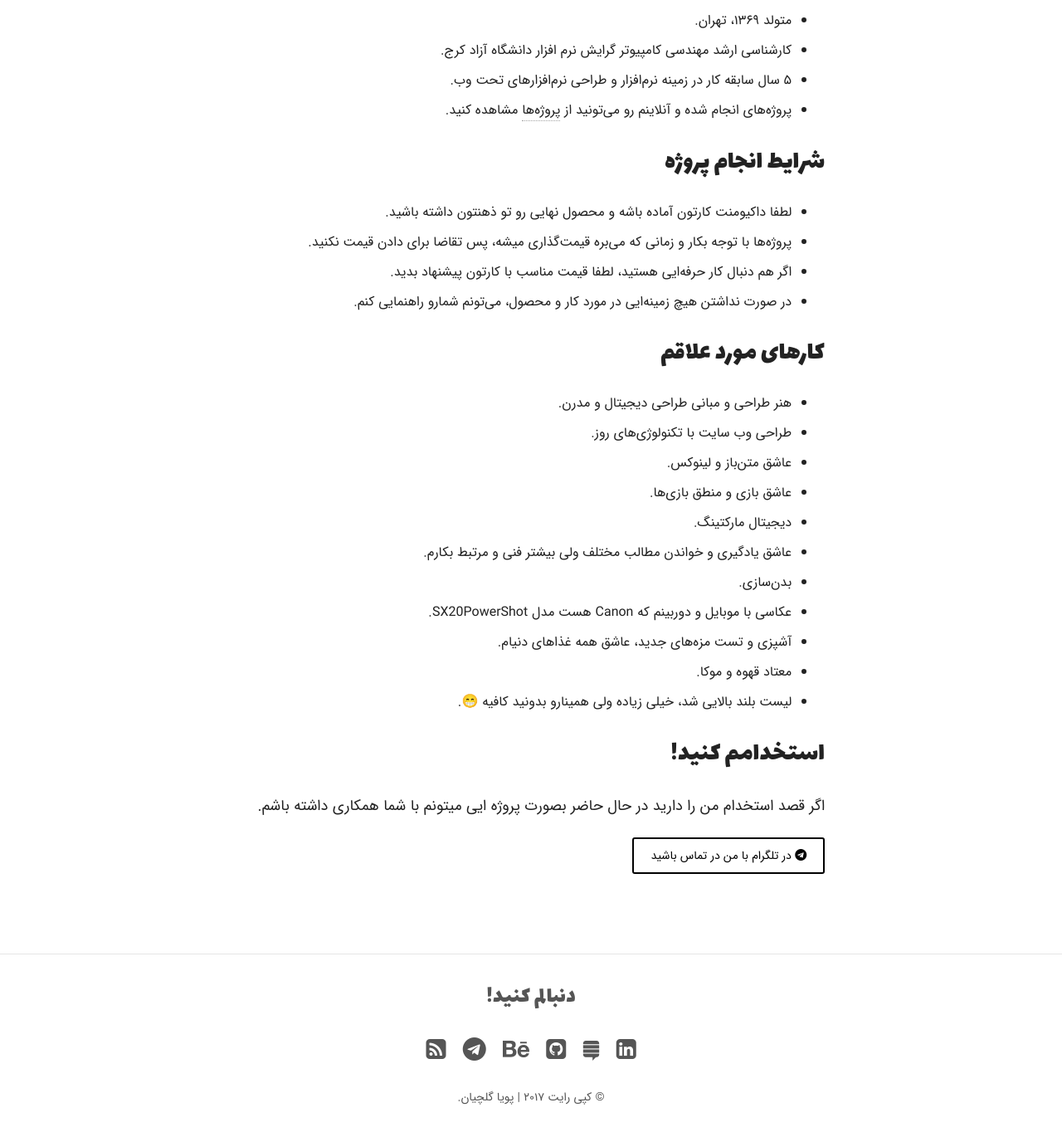
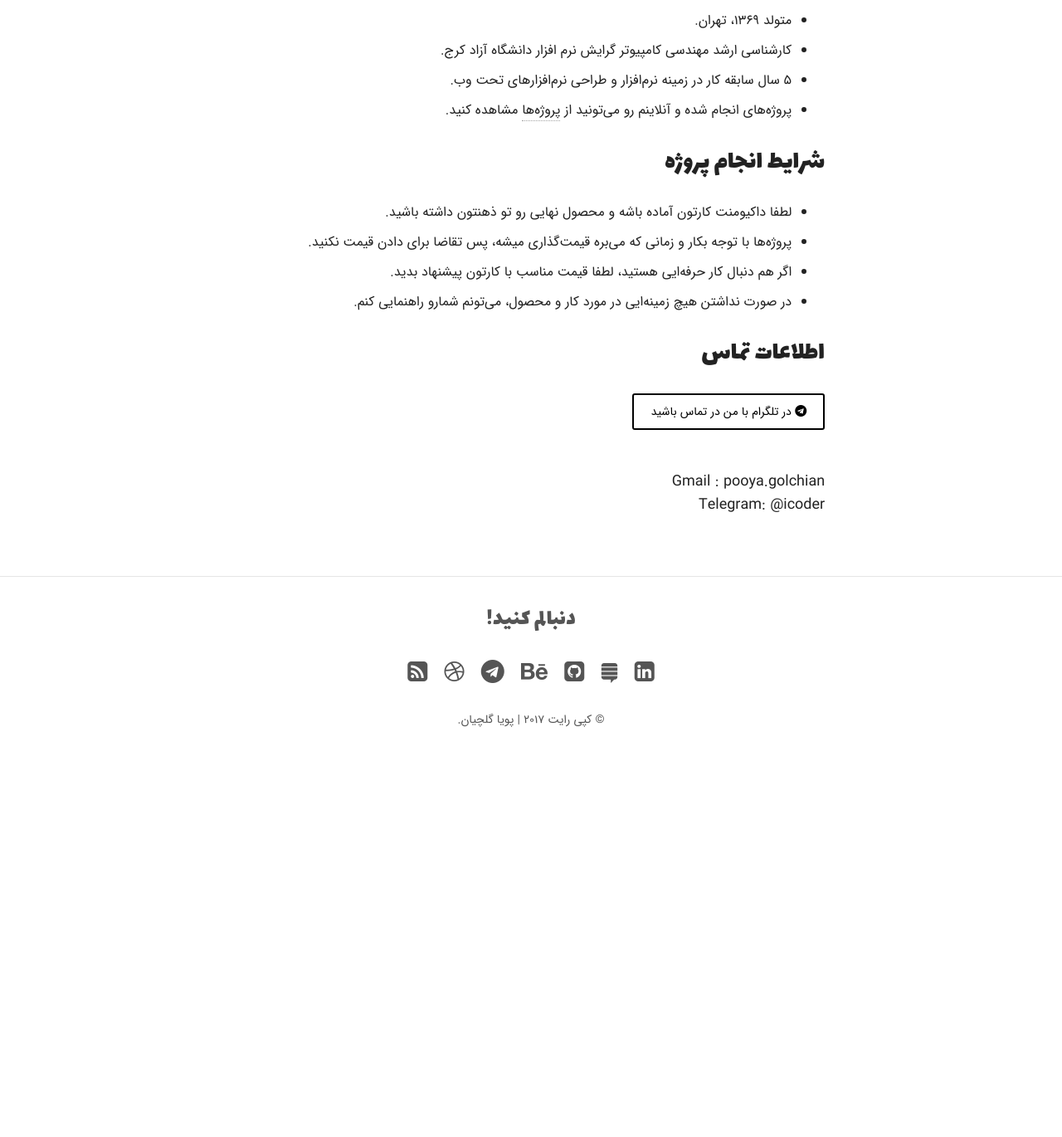
Before and after one commit to pooya-golchian/farsi, a Jekyll site: the page built from about/index.md, in a window 1280 px wide and 1400 px high, scrolled down 547 px. Shown: the top 1370 px of the window at 83% size. Built offline with Jekyll 4.4.1, drawn with Linux system fonts in a browser that asks for light colours; nearby versions of some CDN libraries; after the commit the page ends 1492 px from its top, so only the background shows below that.

Commit message:
Update content and social link

```diff
--- a/_config.yml
+++ b/_config.yml
@@ -5,8 +5,8 @@ locale: fa_IR
 description: مهندس نرم افزار
 logo: site-logo.png
 search: true
-# url: http://localhost:4000
-url: http://pooyagolchian.ir/farsi
+url: http://localhost:4000
+# url: http://pooyagolchian.ir/farsi
 
 
 # Jekyll configuration
@@ -67,6 +67,7 @@ owner:
   weibo: #userid
   behence: pooya-golchian
   telegram: icoder
+  dribbble: pooyagolchian
   google:
     plus: #username
     analytics: UA-114457345-1
--- a/_includes/footer.html
+++ b/_includes/footer.html
@@ -16,6 +16,7 @@
 	{% if site.owner.weibo %}<a href="https://www.weibo.com/u/{{ site.owner.weibo }}/" title="{{ site.owner.name}} در وبیو" target="_blank"><i class="fa fa-weibo fa-2x"></i></a>{% endif %}
 	{% if site.owner.behence %}<a href="https://behance.net/{{ site.owner.behence }}" title="{{ site.owner.name}} در بیهنس" target="_blank"><i class="fa fa-behance fa-2x"></i></a>{% endif %}
 	{% if site.owner.telegram %}<a href="https://telegram.me/{{ site.owner.telegram }}" title="{{ site.owner.name}} در تلگرام" target="_blank"><i class="fa fa-telegram fa-2x"></i></a>{% endif %}
+	{% if site.owner.dribbble %}<a href="https://dribbble.com/{{ site.owner.dribbble }}" title="{{ site.owner.name}} در دریبل" target="_blank"><i class="fa fa-dribbble fa-2x"></i></a>{% endif %}
   <a href="{{ site.url }}/feed.xml" title="Atom/RSS feed"><i class="fa fa-rss-square fa-2x"></i></a>
 </div><!-- /.social-icons -->
 
--- a/about/index.md
+++ b/about/index.md
@@ -22,21 +22,11 @@ image:
 * اگر هم دنبال کار حرفه‌ایی هستید، لطفا قیمت مناسب با کارتون پیشنهاد بدید.
 * در صورت نداشتن هیچ زمینه‌ایی در مورد کار و محصول، می‌تونم شمارو راهنمایی کنم.
 
-## کارهای مورد علاقم
-* هنر طراحی و مبانی طراحی دیجیتال و مدرن.
-* طراحی وب سایت با تکنولوژی‌های روز.
-* عاشق متن‌باز و لینوکس.
-* عاشق بازی و منطق بازی‌ها.
-* دیجیتال مارکتینگ.
-* عاشق یادگیری و خواندن مطالب مختلف ولی بیشتر فنی و مرتبط بکارم.
-* بدن‌سازی.
-* عکاسی با موبایل و دوربینم که Canon هست مدل SX20PowerShot.
-* آشپزی و تست مزه‌های جدید، عاشق همه غذاهای دنیام.
-* معتاد قهوه و موکا.
-* لیست بلند بالایی شد، خیلی زیاده ولی همینارو بدونید کافیه 😁.
 
-## استخدامم کنید!
-اگر قصد استخدام من را دارید در حال حاضر بصورت پروژه ایی میتونم با شما همکاری داشته باشم.
+## اطلاعات تماس
+
+<a markdown="0" href="https://t.me/iCoder" target="_blank" class="btn"><i class="fa fa-telegram"></i> در تلگرام با من در تماس باشید </a>
 
 
-<a markdown="0" href="https://t.me/iCoder" target="_blank" class="btn"><i class="fa fa-telegram"></i> در تلگرام با من در تماس باشید </a>
+Gmail : pooya.golchian <br/>
+Telegram: @icoder
```
Also changed, not shown: 16 other files.
